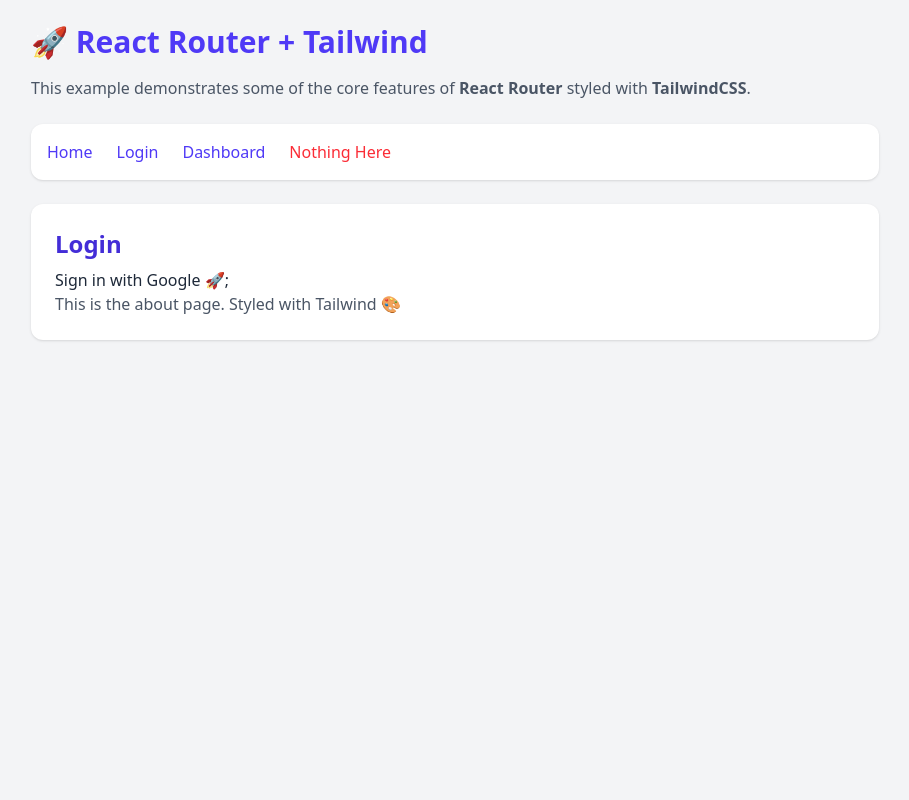
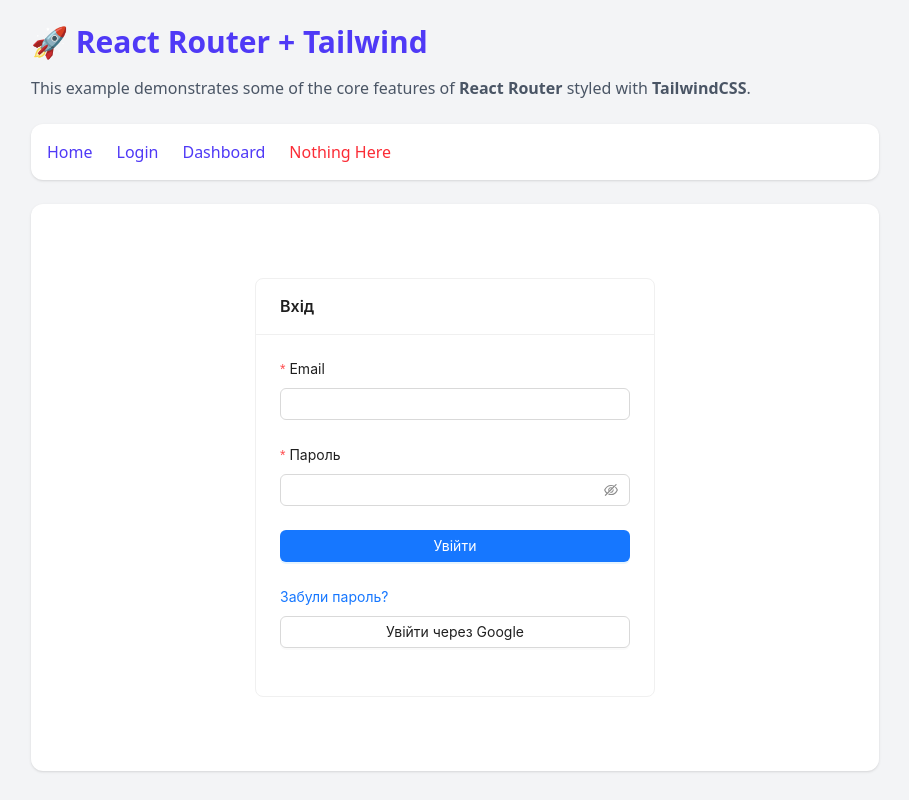
Before and after one commit to novakvova/CommandMacDonalds, a React (Vite) app in the folder my-react-ts/: page /login in a window 1280 px wide. Shown: the whole page, without its empty margins (185-1094 px from the left). Built offline with nearby package versions, Linux system fonts and the light colour scheme.

Commit message:
login pages

```diff
--- a/my-react-ts/package.json
+++ b/my-react-ts/package.json
@@ -12,6 +12,7 @@
   "dependencies": {
     "@react-oauth/google": "^0.12.2",
     "@tailwindcss/vite": "^4.1.12",
+    "antd": "^5.27.1",
     "axios": "^1.11.0",
     "react": "^19.1.1",
     "react-dom": "^19.1.1",
--- a/my-react-ts/src/pages/Login.tsx
+++ b/my-react-ts/src/pages/Login.tsx
@@ -1,17 +1,68 @@
 import {useGoogleLogin} from "@react-oauth/google";
+import { Form, Input, Button, message, Card } from 'antd';
+import { Link } from 'react-router-dom';
+import axios from "axios";
 
 const Login = ()=> {
-
+    const [form] = Form.useForm();
     const loginByGoogle = useGoogleLogin({
         onSuccess: tokenResponse => console.log("Token", tokenResponse)
     });
+    const onFinish = async (values) => {
+        axios.post("http://localhost:5129/api/account/login", values, {
+            // headers: {
+            //     'Content-Type': 'multipart/form-data',
+            // },
+        })
+        .then(res => {
+            console.log("res", res);
+          //  setUsers(res.data); // зберігаємо юзерів у стан
+        })
+        .catch(err => {
+            console.error("Error fetching users:", err);
+        });
+        console.log("form data", values);
+    }
+
 
     return (
-        <div>
-            <h2 className="text-2xl font-semibold text-indigo-700 mb-2">Login</h2>
-            <button onClick={() => loginByGoogle()}>Sign in with Google 🚀</button>;
-            <p className="text-gray-600">This is the about page. Styled with Tailwind 🎨</p>
-        </div>
+             <Card title="Вхід" style={{ maxWidth: 400, margin: '50px auto' }}>
+            <Form form={form} layout="vertical" onFinish={onFinish}>
+                <Form.Item name="email" label="Email" rules={[{ required: true }]}>
+                    <Input />
+                </Form.Item>
+                <Form.Item
+                    name="password"
+                    label="Пароль"
+                    rules={[
+                        { required: true, message: 'Пароль є обов\'язковим!' },
+                        // { min: 6, message: 'Пароль має містити мінімум 6 символів' },
+                        // { pattern: /[A-Z]/, message: 'Пароль повинен містити хоча б одну велику літеру' },
+                        // { pattern: /\d/, message: 'Пароль повинен містити хоча б одну цифру' },
+                    ]}
+                >
+                    <Input.Password />
+                </Form.Item>
+                <Form.Item>
+                    <Button type="primary" htmlType="submit" block>
+                        Увійти
+                    </Button>
+                </Form.Item>
+
+                <Link to="/password-reset" style={{ marginTop: 8 }}>Забули пароль?</Link>
+
+                <Form.Item>
+                    <Button
+                        type="default"
+                        onClick={() => loginByGoogle()}
+                        block
+                        style={{ marginTop: 8 }}
+                    >
+                        Увійти через Google
+                    </Button>
+                </Form.Item>
+            </Form>
+        </Card>
     );
 }
 
```
